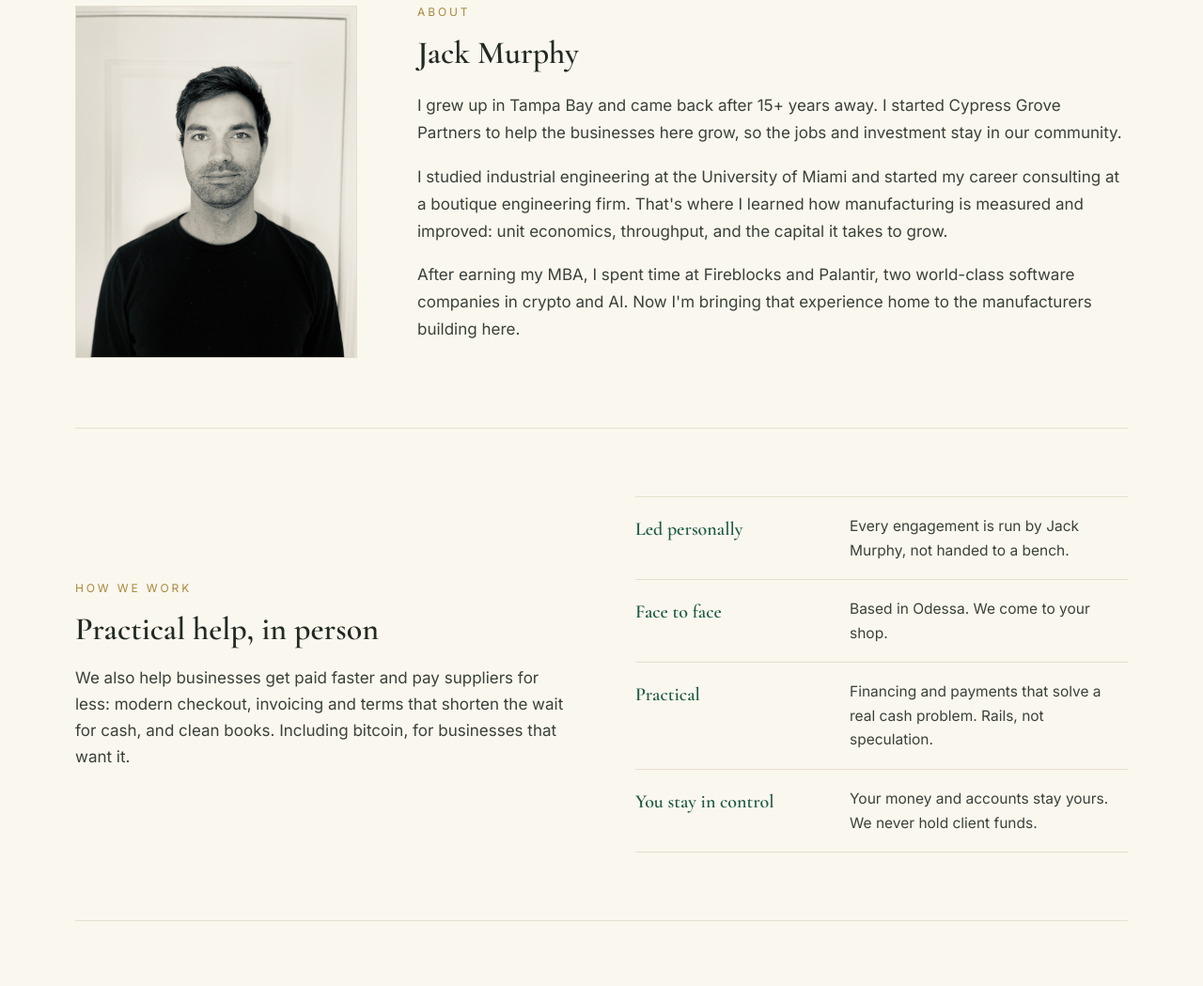
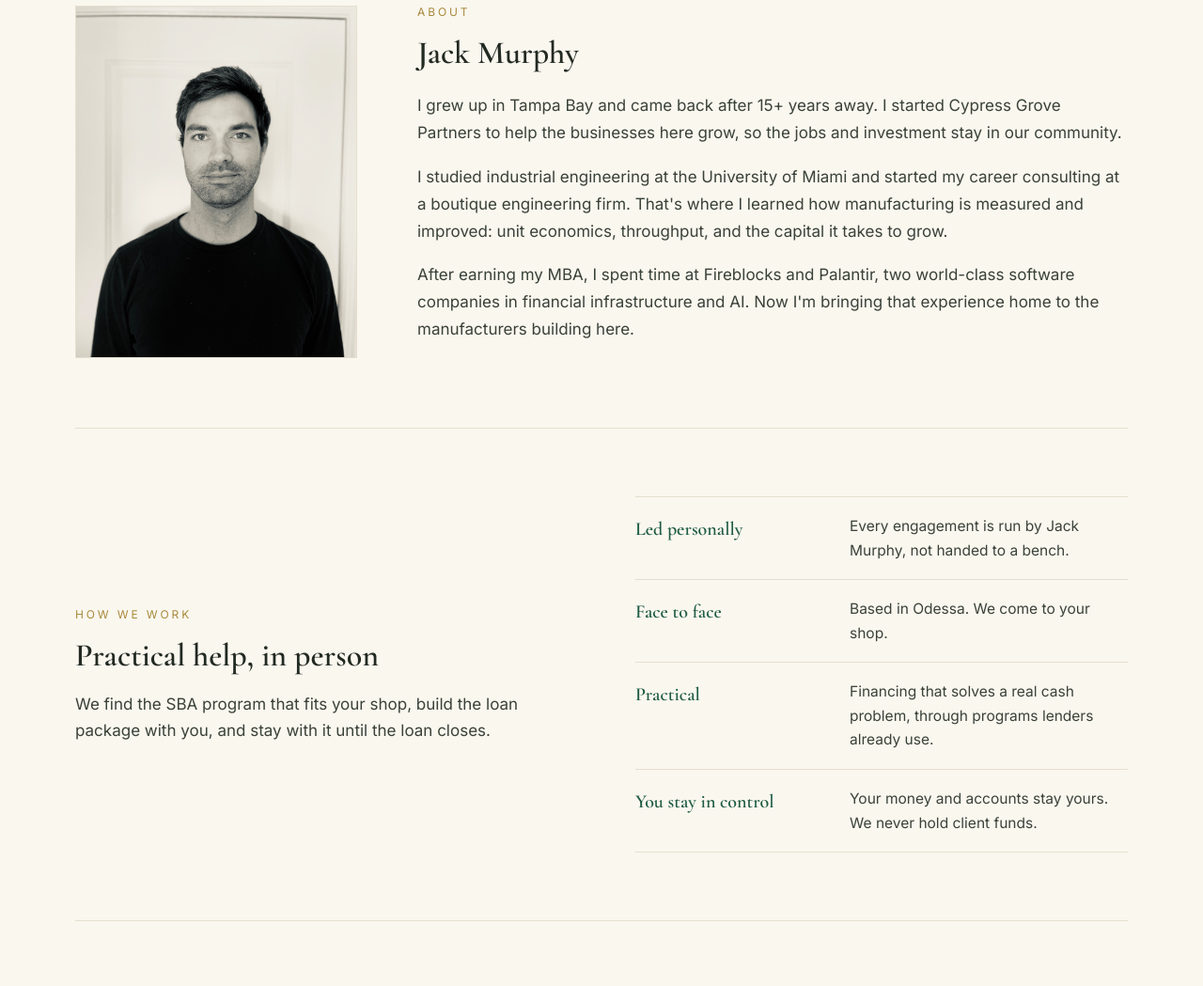
Before and after one commit to EvilBlender101/Cypress-Grove-Partners, a plain HTML site: page index.html in a window 1280 px wide. Shown: the part 1966-3015 px from the top of the page at 94% size. Drawn offline with nearby package versions, Linux system fonts and the light colour scheme.

Commit message:
Site: financing only; remove payments language

```diff
--- a/index.html
+++ b/index.html
@@ -7,7 +7,7 @@
 <link rel="canonical" href="https://cypressgrove.partners/">
 <meta name="description" content="Cypress Grove Partners helps Tampa Bay defense manufacturers finance growth through new SBA programs: up to $10M in combined financing, 90% loan guarantees, and manufacturing revolving credit.">
 <meta property="og:title" content="Cypress Grove Partners">
-<meta property="og:description" content="Capital and payments for Tampa Bay businesses.">
+<meta property="og:description" content="Capital for Tampa Bay businesses.">
 <link rel="preconnect" href="https://fonts.googleapis.com">
 <link rel="preconnect" href="https://fonts.gstatic.com" crossorigin>
 <link href="https://fonts.googleapis.com/css2?family=Cormorant+Garamond:ital,wght@0,500;0,600;1,500&family=Inter:wght@400;500;600&display=swap" rel="stylesheet">
@@ -240,7 +240,7 @@
         <h2>Jack Murphy</h2>
         <p class="intro">I grew up in Tampa Bay and came back after 15+ years away. I started Cypress Grove Partners to help the businesses here grow, so the jobs and investment stay in our community.</p>
         <p class="intro">I studied industrial engineering at the University of Miami and started my career consulting at a boutique engineering firm. That's where I learned how manufacturing is measured and improved: unit economics, throughput, and the capital it takes to grow.</p>
-        <p class="intro">After earning my MBA, I spent time at Fireblocks and Palantir, two world-class software companies in crypto and AI. Now I'm bringing that experience home to the manufacturers building here.</p>
+        <p class="intro">After earning my MBA, I spent time at Fireblocks and Palantir, two world-class software companies in financial infrastructure and AI. Now I'm bringing that experience home to the manufacturers building here.</p>
       </div>
     </div>
   </div>
@@ -253,12 +253,12 @@
     <div>
       <p class="eyebrow">How we work</p>
       <h2>Practical help, in person</h2>
-      <p class="prose">We also help businesses get paid faster and pay suppliers for less: modern checkout, invoicing and terms that shorten the wait for cash, and clean books. Including bitcoin, for businesses that want it.</p>
+      <p class="prose">We find the SBA program that fits your shop, build the loan package with you, and stay with it until the loan closes.</p>
     </div>
     <div class="principles">
       <div class="principle"><div class="p-k">Led personally</div><div class="p-v">Every engagement is run by Jack Murphy, not handed to a bench.</div></div>
       <div class="principle"><div class="p-k">Face to face</div><div class="p-v">Based in Odessa. We come to your shop.</div></div>
-      <div class="principle"><div class="p-k">Practical</div><div class="p-v">Financing and payments that solve a real cash problem. Rails, not speculation.</div></div>
+      <div class="principle"><div class="p-k">Practical</div><div class="p-v">Financing that solves a real cash problem, through programs lenders already use.</div></div>
       <div class="principle"><div class="p-k">You stay in control</div><div class="p-v">Your money and accounts stay yours. We never hold client funds.</div></div>
     </div>
   </div>
```
